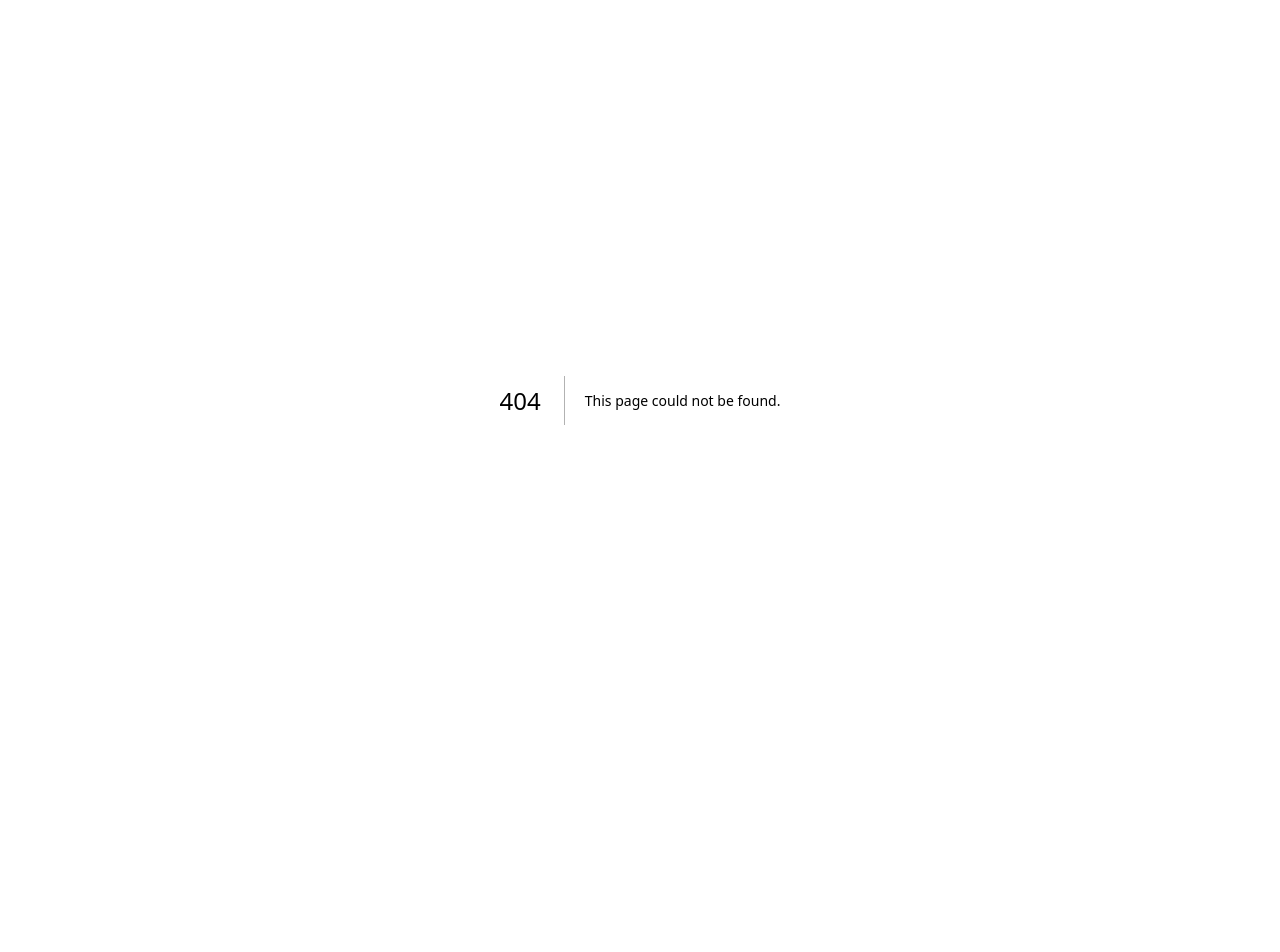
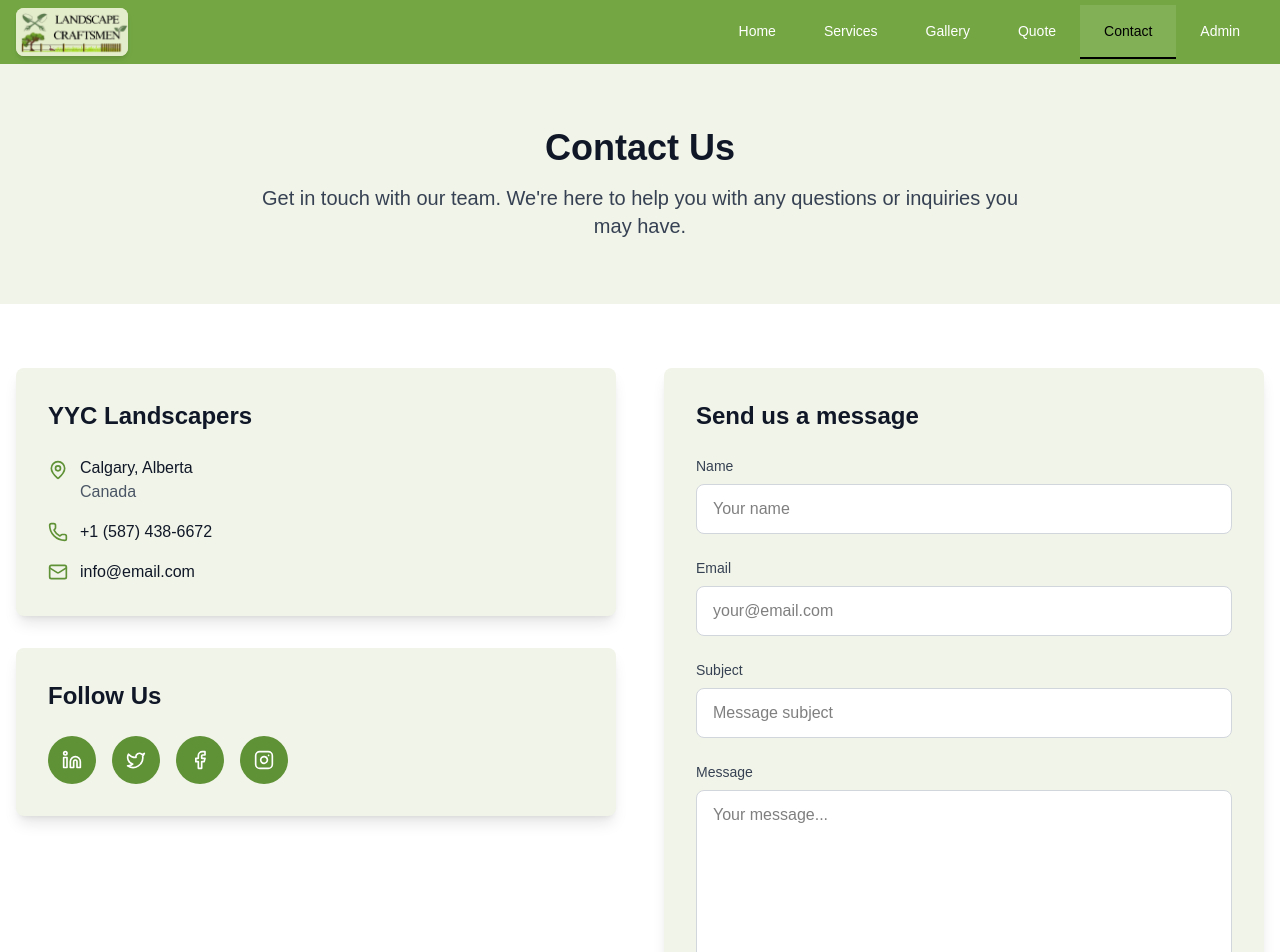
Before and after one commit to jpm09tmg/landscape-craftsmen, a Next.js app: page /contact in a window 1280 px wide. Before the commit this address had no page. Shown: the top 952 px of the page. Before the commit the page ends 800 px from the top, so only its background shows below. Built offline with nearby package versions, Linux system fonts and the light colour scheme.

Commit message:
contact page

```diff
--- /dev/null
+++ b/app/contact/page.js
@@ -0,0 +1,191 @@
+'use client'
+
+import { useState } from 'react'
+import { MapPin, Phone, Mail, Linkedin, Twitter, Facebook, Instagram } from 'lucide-react'
+import Header from '../components/Header'
+import Footer from '../components/Footer'
+
+export default function ContactPage() {
+  const [formData, setFormData] = useState({
+    name: '',
+    email: '',
+    subject: '',
+    message: ''
+  })
+
+  const handleInputChange = (e) => {
+    const { name, value } = e.target
+    setFormData(prev => ({
+      ...prev,
+      [name]: value
+    }))
+  }
+
+  const handleSubmit = (e) => {
+    e.preventDefault()
+    // Handle form submission here
+    console.log('Form submitted:', formData)
+    // Reset form
+    setFormData({
+      name: '',
+      email: '',
+      subject: '',
+      message: ''
+    })
+  }
+
+  return (
+    <div className="w-full min-h-screen bg-white">
+      <Header currentPage="contact" />
+
+      <div className="bg-[#F1F4E8] py-16">
+        <div className="max-w-7xl mx-auto px-4 text-center">
+          <h1 className="text-4xl font-bold text-gray-900 mb-4">Contact Us</h1>
+          <p className="text-xl text-gray-700 max-w-3xl mx-auto">
+            Get in touch with our team. We're here to help you with any questions or inquiries you may have.
+          </p>
+        </div>
+      </div>
+
+      {/* Contact Content */}
+      <div className="py-16 bg-white">
+        <div className="max-w-7xl mx-auto px-4">
+          <div className="grid grid-cols-1 lg:grid-cols-2 gap-12">
+
+            {/* Left Column - Contact Information */}
+            <div className="space-y-8">
+
+              {/* YYC Landscapers Section */}
+              <div className="bg-[#F1F4E8] rounded-lg shadow-lg p-8">
+                <h2 className="text-2xl font-bold text-gray-900 mb-6">YYC Landscapers</h2>
+
+                <div className="space-y-4">
+                  <div className="flex items-start space-x-3">
+                    <MapPin className="w-5 h-5 text-[#5F9136] mt-1 flex-shrink-0" />
+                    <div>
+                      <p className="text-gray-900 font-medium">Calgary, Alberta</p>
+                      <p className="text-gray-600">Canada</p>
+                    </div>
+                  </div>
+
+                  <div className="flex items-center space-x-3">
+                    <Phone className="w-5 h-5 text-[#5F9136] flex-shrink-0" />
+                    <p className="text-gray-900">+1 (587) 438-6672</p>
+                  </div>
+
+                  <div className="flex items-center space-x-3">
+                    <Mail className="w-5 h-5 text-[#5F9136] flex-shrink-0" />
+                    <p className="text-gray-900">info@email.com</p>
+                  </div>
+                </div>
+              </div>
+
+              {/* Follow Us Section */}
+              <div className="bg-[#F1F4E8] rounded-lg shadow-lg p-8">
+                <h2 className="text-2xl font-bold text-gray-900 mb-6">Follow Us</h2>
+
+                <div className="flex space-x-4">
+                  <a href="#" className="w-12 h-12 bg-[#5F9136] rounded-full flex items-center justify-center text-white hover:bg-[#3F652B] transition-colors">
+                    <Linkedin className="w-5 h-5" />
+                  </a>
+
+                  <a href="#" className="w-12 h-12 bg-[#5F9136] rounded-full flex items-center justify-center text-white hover:bg-[#3F652B] transition-colors">
+                    <Twitter className="w-5 h-5" />
+                  </a>
+
+                  <a href="#" className="w-12 h-12 bg-[#5F9136] rounded-full flex items-center justify-center text-white hover:bg-[#3F652B] transition-colors">
+                    <Facebook className="w-5 h-5" />
+                  </a>
+
+                  <a href="#" className="w-12 h-12 bg-[#5F9136] rounded-full flex items-center justify-center text-white hover:bg-[#3F652B] transition-colors">
+                    <Instagram className="w-5 h-5" />
+                  </a>
+                </div>
+              </div>
+            </div>
+
+            {/* Right Column - Contact Form */}
+            <div className="bg-[#F1F4E8] rounded-lg shadow-lg p-8">
+              <h2 className="text-2xl font-bold text-gray-900 mb-6">Send us a message</h2>
+
+              <form onSubmit={handleSubmit} className="space-y-6">
+                <div>
+                  <label htmlFor="name" className="block text-sm font-medium text-gray-700 mb-2">
+                    Name
+                  </label>
+                  <input
+                    type="text"
+                    id="name"
+                    name="name"
+                    value={formData.name}
+                    onChange={handleInputChange}
+                    placeholder="Your name"
+                    required
+                    className="w-full bg-white px-4 py-3 border border-gray-300 text-black rounded-lg focus:outline-none focus:ring-2 focus:ring-[#5F9136] focus:border-transparent"
+                  />
+                </div>
+
+                <div>
+                  <label htmlFor="email" className="block text-sm font-medium text-gray-700 mb-2">
+                    Email
+                  </label>
+                  <input
+                    type="email"
+                    id="email"
+                    name="email"
+                    value={formData.email}
+                    onChange={handleInputChange}
+                    placeholder="your@email.com"
+                    required
+                    className="w-full bg-white px-4 py-3 border border-gray-300 text-black rounded-lg focus:outline-none focus:ring-2 focus:ring-[#5F9136] focus:border-transparent"
+                  />
+                </div>
+
+                <div>
+                  <label htmlFor="subject" className="block text-sm font-medium text-gray-700 mb-2">
+                    Subject
+                  </label>
+                  <input
+                    type="text"
+                    id="subject"
+                    name="subject"
+                    value={formData.subject}
+                    onChange={handleInputChange}
+                    placeholder="Message subject"
+                    required
+                    className="w-full bg-white px-4 py-3 border border-gray-300 text-black rounded-lg focus:outline-none focus:ring-2 focus:ring-[#5F9136] focus:border-transparent"
+                  />
+                </div>
+
+                <div>
+                  <label htmlFor="message" className="block text-sm font-medium text-gray-700 mb-2">
+                    Message
+                  </label>
+                  <textarea
+                    id="message"
+                    name="message"
+                    value={formData.message}
+                    onChange={handleInputChange}
+                    placeholder="Your message..."
+                    required
+                    rows={6}
+                    className="w-full bg-white px-4 py-3 border border-gray-300 text-black rounded-lg focus:outline-none focus:ring-2 focus:ring-[#5F9136] focus:border-transparent resize-none"
+                  />
+                </div>
+
+                <button
+                  type="submit"
+                  className="w-full bg-[#5F9136] text-white py-3 px-6 rounded-lg font-medium hover:bg-[#3F652B] transition-colors"
+                >
+                  Send Message
+                </button>
+              </form>
+            </div>
+          </div>
+        </div>
+      </div>
+
+      <Footer />
+    </div>
+  )
+}
```
